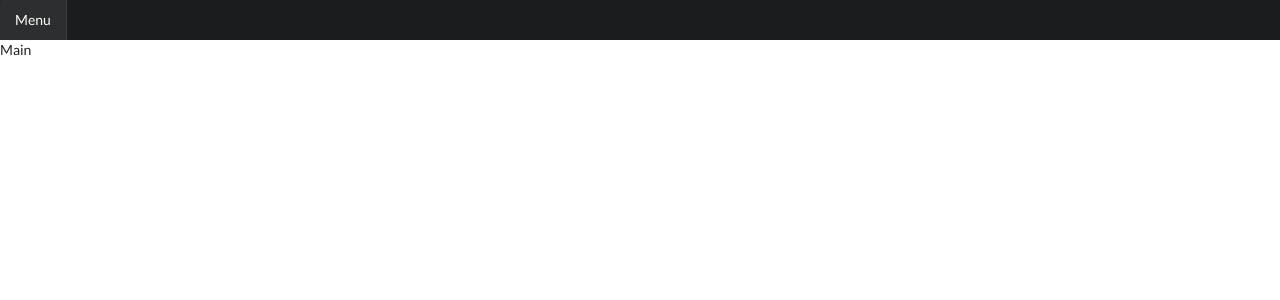
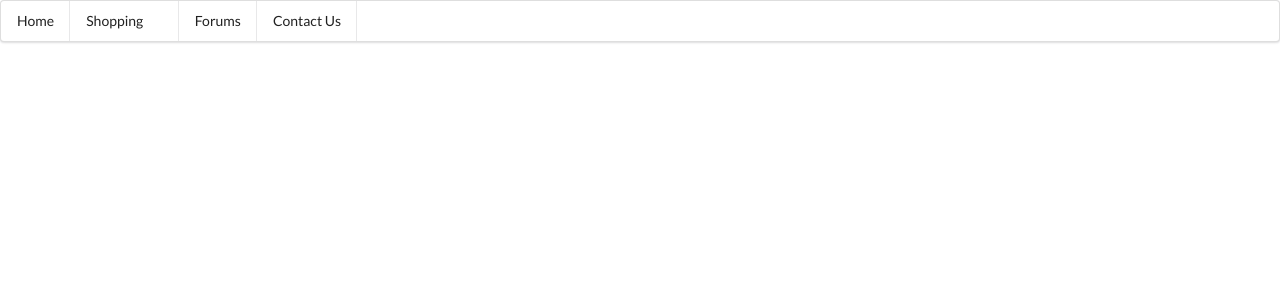
Before and after one commit to leandrofahur/react-sandbox, a React (Create React App) app in the folder widgets/: page / in a window 1280 px wide. Shown: the top 300 px of the page. Built offline with nearby package versions, Linux system fonts and the light colour scheme.

Commit message:
refactor navbar form DSC

```diff
--- a/widgets/src/App.js
+++ b/widgets/src/App.js
@@ -6,26 +6,15 @@ import Navbar from "./components/Navbar";
 import Header from "./components/Header";
 import Sidebar from "./components/Sidebar";
 import Main from "./components/Main";
+import Dropdown from "./components/Dropbox";
 
 const App = () => {
-  const [toggle, setToggle] = useState(false);
-
-  const onToggleMenu = () => {
-    setToggle(!toggle);
-  };
-
   return (
     <>
       {/* <Router>
         <Routes></Routes>
       </Router> */}
-      <Header onToggleMenu={onToggleMenu} />
-      <div className="ui attached pushable" style={{ height: "100vh" }}>
-        <Sidebar menuToggle={toggle} />
-        <div className={`pusher bottom ${toggle ? "dimmed" : null}`}>
-          <Main />
-        </div>
-      </div>
+      <Dropdown />
     </>
   );
 };
--- /dev/null
+++ b/widgets/src/components/Dropbox/index.js
@@ -0,0 +1,42 @@
+import React from "react";
+
+const Dropdown = () => {
+  return (
+    <div className="ui menu">
+      <a className="item">Home</a>
+      <div className="ui pointing dropdown inverted link item">
+        <span className="text">Shopping</span>
+        <i className="dropdown icon"></i>
+        <div className="menu">
+          <div className="header">Categories</div>
+          <div className="item">
+            <i className="dropdown icon"></i>
+            <span className="text">Clothing</span>
+            <div className="menu">
+              <div className="header">Mens</div>
+              <div className="item">Shirts</div>
+              <div className="item">Pants</div>
+              <div className="item">Jeans</div>
+              <div className="item">Shoes</div>
+              <div className="divider"></div>
+              <div className="header">Womens</div>
+              <div className="item">Dresses</div>
+              <div className="item">Shoes</div>
+              <div className="item">Bags</div>
+            </div>
+          </div>
+          <div className="item">Home Goods</div>
+          <div className="item">Bedroom</div>
+          <div className="divider"></div>
+          <div className="header">Order</div>
+          <div className="item">Status</div>
+          <div className="item">Cancellations</div>
+        </div>
+      </div>
+      <a className="item">Forums</a>
+      <a className="item">Contact Us</a>
+    </div>
+  );
+};
+
+export default Dropdown;
--- a/widgets/src/components/Navbar/index.js
+++ b/widgets/src/components/Navbar/index.js
@@ -3,146 +3,7 @@ import { Link, NavLink } from "react-router-dom";
 import "./index.css";
 
 const Navbar = () => {
-  // const [itemName, setItemName] = useState("");
-  const [width, setWidth] = useState(window.innerWidth);
-  // const [isSidebarVisible, setIsSidebarVisible] = useState(false);
-  // const navbarRef = useRef();
-  const BREAKPOINT = 760;
-
-  // useEffect(() => {
-  //   const handleWindowResize = () => setWidth(window.innerWidth);
-  //   window.addEventListener("resize", () => setWidth(window.innerWidth));
-  //   return () => window.removeEventListener("resize", handleWindowResize);
-  // }, []);
-
-  // useEffect(() => {
-  //   const onBodyClick = (e) => {
-  //     if (navbarRef.current && navbarRef.current.contains(e.target)) {
-  //       return;
-  //     }
-  //     setIsSidebarVisible(false);
-  //   };
-  //   document.body.addEventListener("click", onBodyClick);
-  //   return () => {
-  //     document.removeEventListener("click", onBodyClick);
-  //   };
-  // }, []);
-
-  const navbarWeb = () => {
-    return (
-      <div className="ui secondary menu">
-        <div className="right menu">
-          <NavLink
-            id="home"
-            exact
-            to="/"
-            className="item"
-            // activeClassName={"active"}
-          >
-            Home
-          </NavLink>
-
-          <NavLink
-            id="about"
-            to="/message"
-            className="item"
-            // activeClassName={"active"}
-            // onClick={(e) => {
-            // e.preventDefault();
-            // setItemName(e.target.attributes[0].value);
-            // }}
-          >
-            About Us
-          </NavLink>
-
-          {/* <Link
-            id="contact"
-            to="/contact"
-            className={`item ${itemName === "contact" ? "active" : ""}`}
-            onClick={(e) => {
-              e.preventDefault();
-              setItemName(e.target.attributes[0].value);
-            }}
-          >
-            Contact
-          </Link>
-          <Link
-            id="login"
-            to="/"
-            className={`item ${itemName === "login" ? "active" : null}`}
-            onClick={(e) => {
-              e.preventDefault();
-              setItemName(e.target.attributes[0].value);
-            }}
-          >
-            Login
-          </Link> */}
-        </div>
-      </div>
-    );
-  };
-
-  // const navbarTablet = () => {
-  //   return (
-  //     <div ref={navbarRef} className="ui secondary pointing menu">
-  //       <button
-  //         className="item  floating right"
-  //         onClick={(e) => {
-  //           e.preventDefault();
-  //           setItemName(e.target.attributes[0].value);
-  //           setIsSidebarVisible(true);
-  //         }}
-  //       >
-  //         <i className="bars icon"></i>
-  //         {console.log(isSidebarVisible)}
-  //       </button>
-  //       <div
-  //         className={`ui right vertical wide sidebar icon menu ${
-  //           isSidebarVisible ? "visible" : null
-  //         }`}
-  //       >
-  //         <div className="dimmed pusher">
-  //           <a
-  //             id="home"
-  //             href="/"
-  //             className={`item ${itemName === "home" ? "active" : null}`}
-  //             onClick={(e) => {
-  //               e.preventDefault();
-  //               setItemName(e.target.attributes[0].value);
-  //             }}
-  //           >
-  //             Home
-  //           </a>
-  //           <a
-  //             id="about"
-  //             href="/"
-  //             className={`item ${itemName === "about" ? "active" : null}`}
-  //             onClick={(e) => {
-  //               e.preventDefault();
-  //               setItemName(e.target.attributes[0].value);
-  //             }}
-  //           >
-  //             About Us
-  //           </a>
-  //           <a
-  //             id="contact"
-  //             thref="/"
-  //             className={`item ${itemName === "contact" ? "active" : null}`}
-  //             onClick={(e) => {
-  //               e.preventDefault();
-  //               setItemName(e.target.attributes[0].value);
-  //             }}
-  //           >
-  //             Contact
-  //           </a>
-  //         </div>
-  //       </div>
-  //     </div>
-  //   );
-  // };
-
-  // return <>{width >= BREAKPOINT ? navbarWeb() : navbarTablet()}</>;
-  return <>{width >= BREAKPOINT ? navbarWeb() : null}</>;
+  return <div></div>;
 };
 
 export default Navbar;
```
